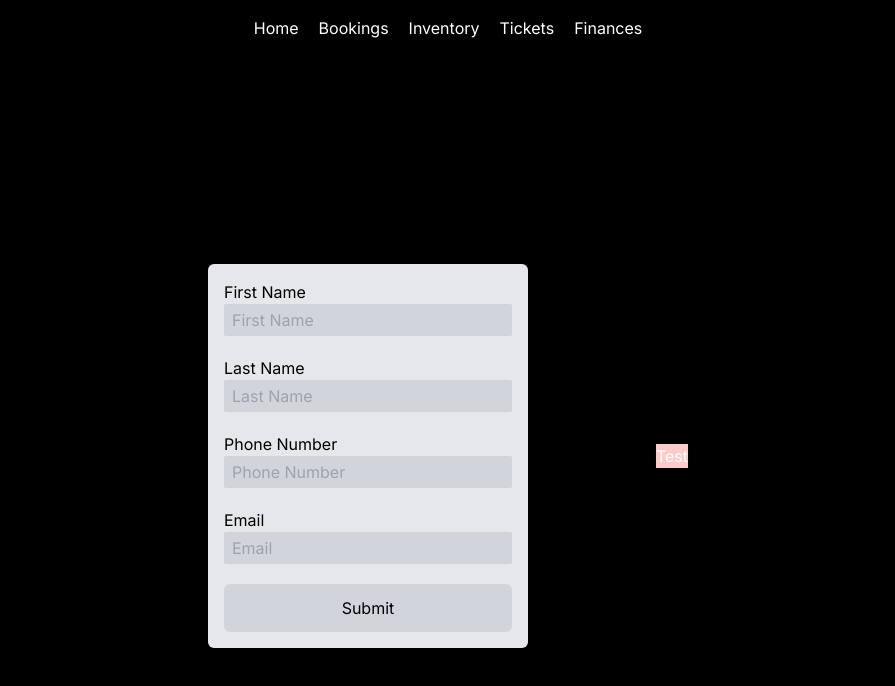
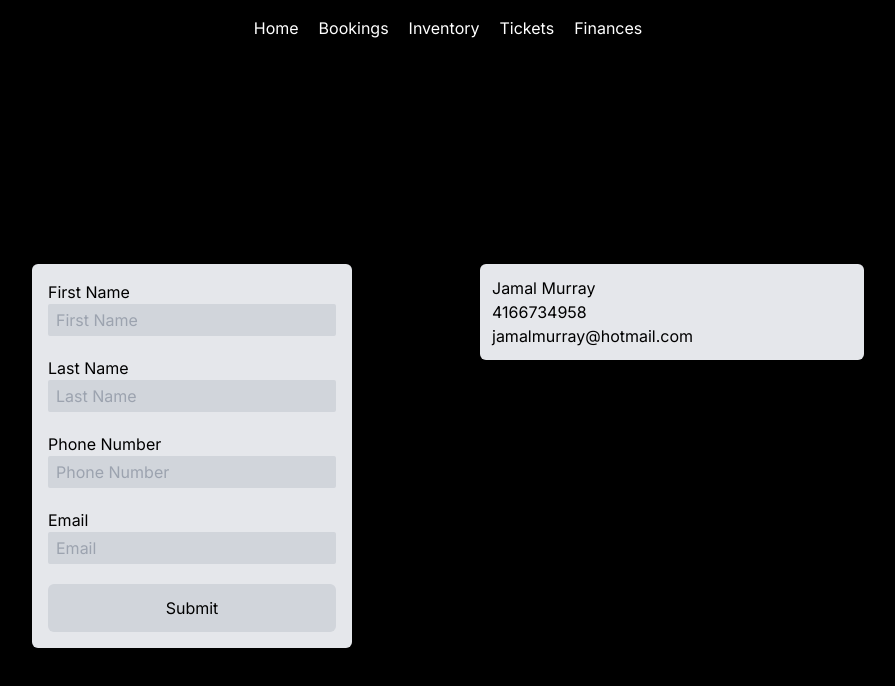
Before and after one commit to KabirBose/chop-chop-bookings, a Next.js app: page /bookings in a window 1280 px wide. Shown: the top 686 px of the page, without its empty margins (192-1087 px from the left). Built offline with nearby package versions, Linux system fonts and the light colour scheme.

Commit message:
added booking component

```diff
--- a/src/app/(root)/bookings/page.tsx
+++ b/src/app/(root)/bookings/page.tsx
@@ -1,4 +1,5 @@
 import Input from "@/components/form/Input";
+import Booking from "@/components/form/Booking";
 
 export default function Bookings() {
   return (
@@ -18,8 +19,13 @@ export default function Bookings() {
           Submit
         </button>
       </form>
-      <div className="bg-red-200">
-        <h1>Test</h1>
+      <div className="flex flex-col justify-start items-start gap-5 h-96 w-auto overflow-scroll">
+        <Booking
+          fname="Jamal"
+          lname="Murray"
+          number="4166734958"
+          email="jamalmurray@hotmail.com"
+        />
       </div>
     </div>
   );
--- /dev/null
+++ b/src/components/form/Booking.tsx
@@ -0,0 +1,20 @@
+interface Props {
+  fname: string;
+  lname: string;
+  number: string;
+  email: string;
+}
+
+export default function Booking({ fname, lname, number, email }: Props) {
+  return (
+    <div className="bg-gray-200 rounded-md text-black">
+      <div className="p-3 w-96">
+        <h1>
+          {fname} {lname}
+        </h1>
+        <h1>{number}</h1>
+        <h1>{email}</h1>
+      </div>
+    </div>
+  );
+}
```
